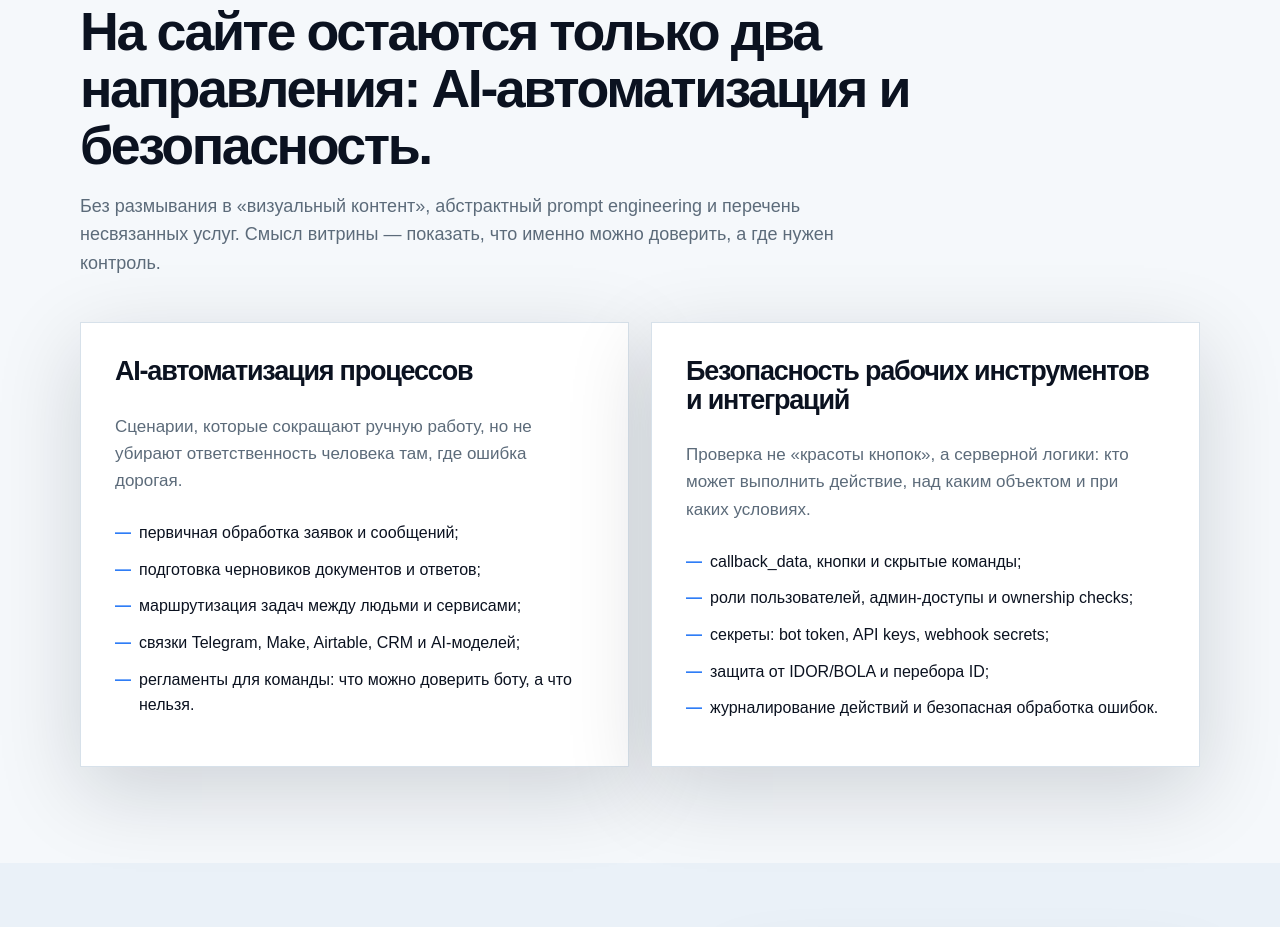
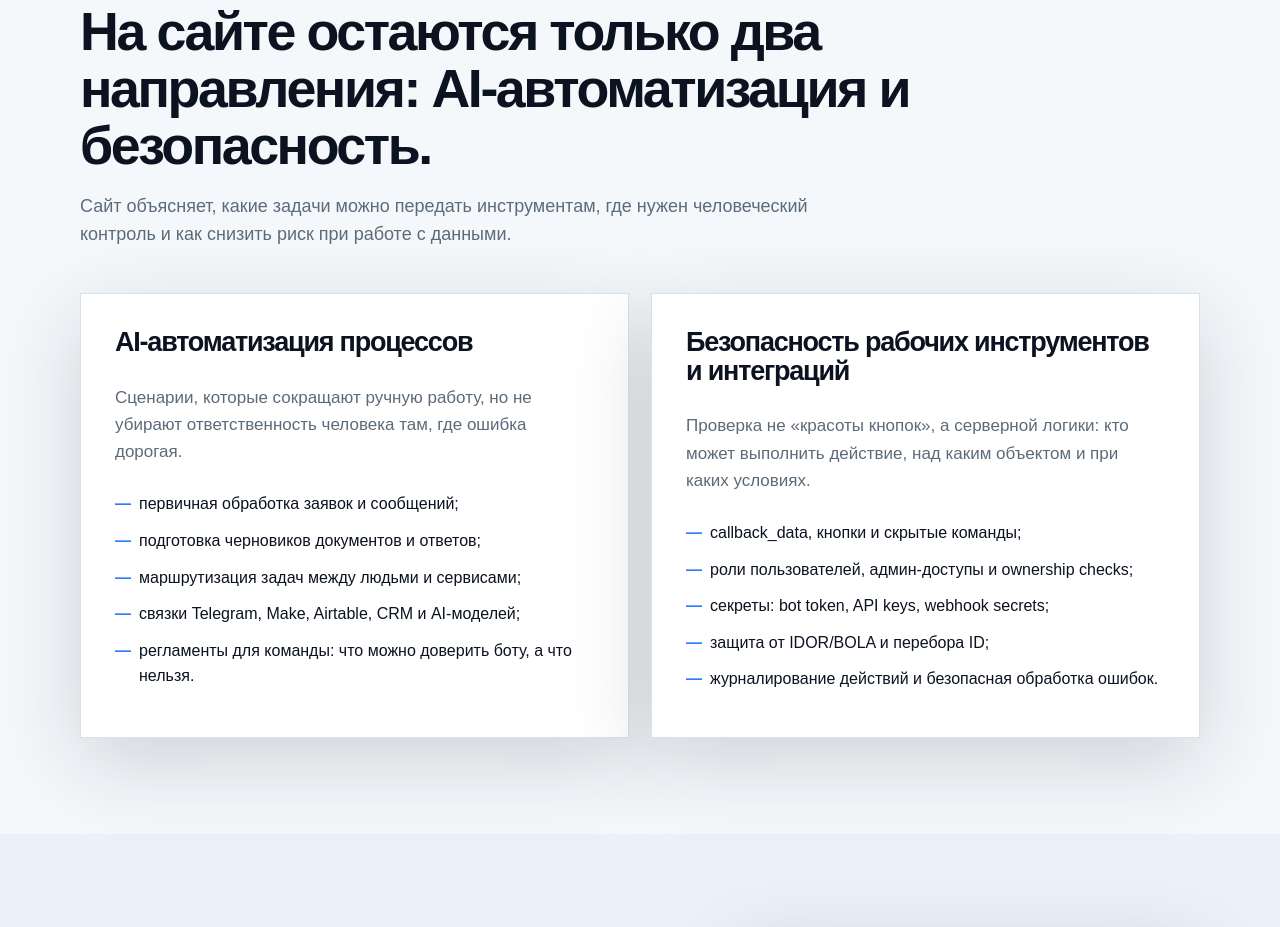
Before and after one commit to lehamvd757-tech/My-name-, a plain HTML site: page index.html in a window 1280 px wide. Shown: the part 1164-2091 px from the top of the page. Drawn offline with Linux system fonts and the light colour scheme.

Commit message:
Tighten service focus copy

```diff
--- a/index.html
+++ b/index.html
@@ -56,7 +56,7 @@
         <div class="section-head reveal">
           <p class="kicker">Фокус</p>
           <h2>На сайте остаются только два направления: AI-автоматизация и безопасность.</h2>
-          <p class="intro">Без размывания в «визуальный контент», абстрактный prompt engineering и перечень несвязанных услуг. Смысл витрины — показать, что именно можно доверить, а где нужен контроль.</p>
+          <p class="intro">Сайт объясняет, какие задачи можно передать инструментам, где нужен человеческий контроль и как снизить риск при работе с данными.</p>
         </div>
 
         <div class="cards two-columns">
```
